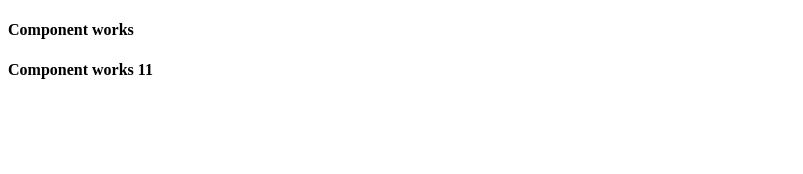
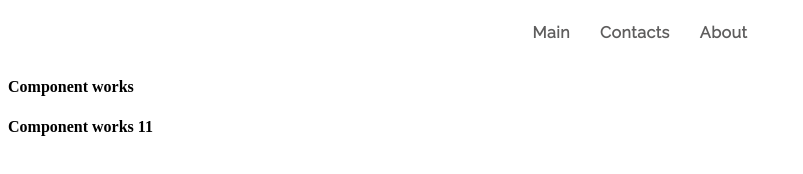
Before and after one commit to wrangler53/my-own-js-framework, a website built with webpack: page source/index.html in a window 1280 px wide. Shown: the whole page, without its empty margins (0-803 px from the left). Built offline with nearby package versions, Linux system fonts and the light colour scheme.

Commit message:
Added header component

```diff
--- a/source/WranglerJS/core/core-component.js
+++ b/source/WranglerJS/core/core-component.js
@@ -1,11 +1,15 @@
 export class Component {
     constructor(config) {
         this.template = config.template,
-        this.selector = config.selector
+        this.selector = config.selector,
+        this.element = null
     }
 
     // Get template from app-component and render it
     render() {
-        document.querySelector(this.selector).innerHTML = this.template
+        this.element = document.querySelector(this.selector)
+        // Error handling if component in html is not found
+        if(!this.element) throw new Error(`Component with selector ${this.selector} is not found`)
+        this.element.innerHTML = this.template
     }
 }
--- /dev/null
+++ b/source/WranglerJS/style/style.css
@@ -0,0 +1,25 @@
+.menu {
+    display: flex;
+    justify-content: center;
+    margin: 0;
+    padding: 0;
+  }
+
+.menu__item {
+    list-style: none;
+}
+
+.menu__link {
+    display: block;
+    padding: 15px;
+    text-decoration: none;
+    font-family: 'Raleway', sans-serif;
+    color: #5E5D5D;
+    font-weight: bold;
+    letter-spacing: .5px;
+    transition: all .3s;
+}
+
+.menu__link:hover {
+    color: #4595F7;
+}
--- a/source/app/app-component.js
+++ b/source/app/app-component.js
@@ -6,9 +6,11 @@ class AppComponent extends MainComponent {
     }
 }
 
-export const appComponent = new AppComponent({
+// Template of all app
+export const rootComponent = new AppComponent({
     selector: 'root',
     template: `
+        <app-header></app-header>
         <div>
             <h4>Component works</h4>
             <h4>Component works 11</h4>
--- a/source/app/app-module.js
+++ b/source/app/app-module.js
@@ -1,5 +1,6 @@
 import { MainModule } from "../WranglerJS/main";
-import { appComponent } from "./app-component";
+import { rootComponent } from "./app-component";
+import { header } from "./components/header";
 
 class AppModule extends MainModule {
     constructor(config) {
@@ -9,6 +10,7 @@ class AppModule extends MainModule {
 
 export const appModule = new AppModule({
     components: [
-        appComponent
+        rootComponent,
+        header
     ]
 })
--- /dev/null
+++ b/source/app/components/header.js
@@ -0,0 +1,28 @@
+import { MainComponent } from '../../WranglerJS/main'
+
+class AppHeader extends MainComponent {
+    constructor(config) {
+        super(config)
+    }
+}
+
+export const header = new AppHeader({
+    selector: 'app-header',
+    template: `
+        <header class="header">
+            <nav class="navigation">
+                <ul class="menu">
+                    <li class="menu__item">
+                        <a href="#" class="menu__link">Main</a>
+                    </li>
+                    <li class="menu__item">
+                        <a href="#" class="menu__link">Contacts</a>
+                    </li>
+                    <li class="menu__item">
+                        <a href="#" class="menu__link">About</a>
+                    </li>
+                </ul>
+            </nav>
+        </header>
+    `
+})
--- a/source/index.html
+++ b/source/index.html
@@ -6,11 +6,14 @@
     <meta http-equiv="X-UA-Compatible" content="ie=edge">
     <title>WranglerJS</title>
 
-    <link rel="stylesheet" href="css/style.css">
+    <link href="https://fonts.googleapis.com/css?family=Raleway" rel="stylesheet">
+    <link rel="stylesheet" href="../source/WranglerJS/style/style.css">
 </head>
 <body>
 
-    <root></root>
+    <root>
+
+    </root>
 
 </body>
 </html>
```
